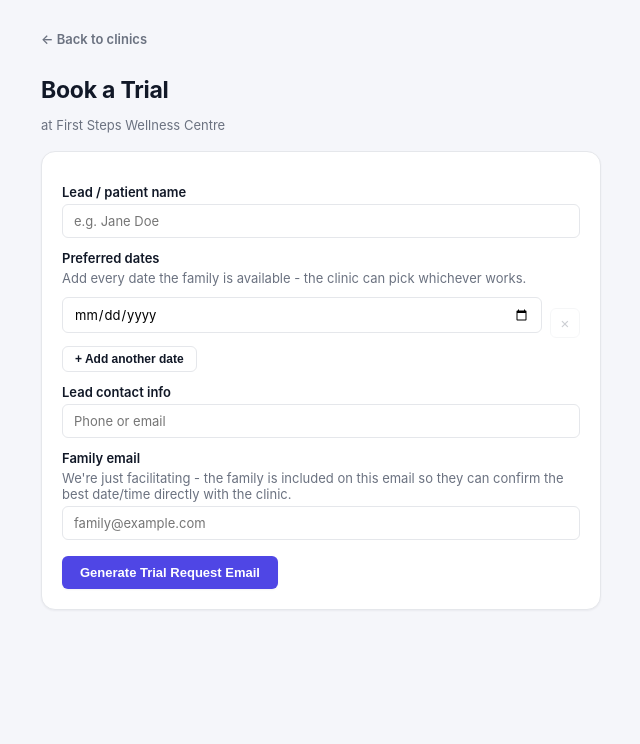
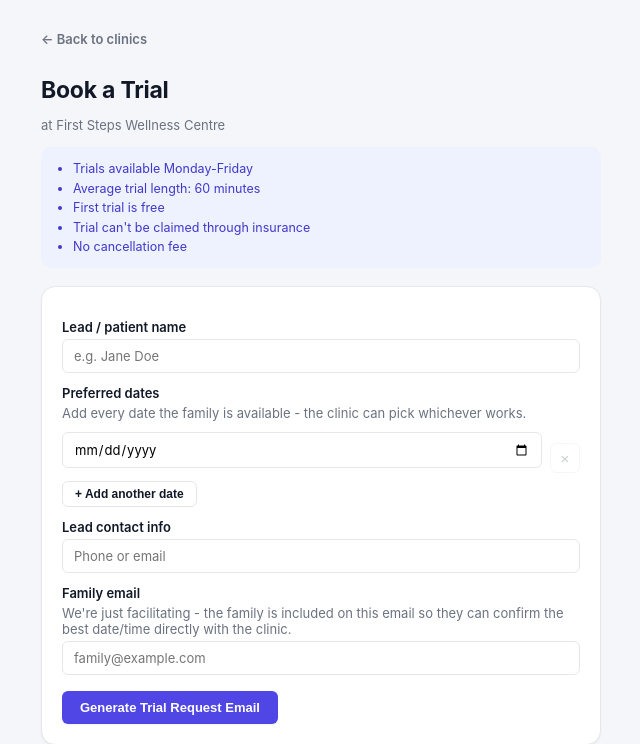
Before and after one commit to parmveers-122/trexo, a Flask app: page /clinic/first-steps-wellness-regina/book-trial in a window 1280 px wide. Shown: the part 51-795 px from the top of the page, without its empty margins (123-763 px from the left). Before the commit the page ends 661 px from the top, so only its background shows below. Run offline with Flask 3, Linux system fonts and the light colour scheme.

Commit message:
Add First Steps trial details and email; relabel badge to "First Trial Free"
Co-Authored-By: Claude Sonnet 5.5 <noreply@anthropic.com>

```diff
--- a/static/style.css
+++ b/static/style.css
@@ -112,6 +112,15 @@ h2 { font-size: 15px; font-weight: 700; margin-top: 0; margin-bottom: 8px; }
   border-radius: 999px;
 }
 .clinic-address { font-size: 13px; color: var(--text); }
+.trial-details { margin: 0; padding-left: 18px; font-size: 12.5px; color: var(--subtle); line-height: 1.55; }
+.trial-details-panel {
+  max-width: 560px;
+  margin-top: 14px;
+  padding: 12px 14px 12px 32px;
+  background: var(--primary-tint);
+  border-radius: var(--radius-md);
+  color: var(--primary-dark);
+}
 .clinic-distance {
   display: inline-block;
   width: fit-content;
--- a/templates/book_trial.html
+++ b/templates/book_trial.html
@@ -6,6 +6,11 @@
 
 <h1>Book a Trial</h1>
 <p class="subtle">at {{ clinic.name }}</p>
+{% if clinic.trial_details %}
+  <ul class="trial-details trial-details-panel">
+    {% for detail in clinic.trial_details %}<li>{{ detail }}</li>{% endfor %}
+  </ul>
+{% endif %}
 
 <form method="post" class="trial-form">
   <label>Lead / patient name</label>
--- a/trial_store.py
+++ b/trial_store.py
@@ -108,7 +108,15 @@ CLINICS = [
         "lat": 50.4664628,
         "lon": -104.6169265,
         "device_size": "Medium/XL",
-        "free_trial": False,
+        "free_trial": True,
+        "default_email": "sandim@fswcregina.ca",
+        "trial_details": [
+            "Trials available Monday-Friday",
+            "Average trial length: 60 minutes",
+            "First trial is free",
+            "Trial can't be claimed through insurance",
+            "No cancellation fee",
+        ],
     },
     {
         "id": "canadian-centre-development-calgary",
@@ -177,7 +185,13 @@ def get_clinic_contact(clinic_id):
         "SELECT * FROM clinic_contacts WHERE clinic_id = ?", (clinic_id,)
     ).fetchone()
     conn.close()
-    return dict(row) if row else {}
+    contact = dict(row) if row else {}
+    # Fall back to the email hardcoded on the clinic (survives Vercel's wiped
+    # /tmp db); an email saved through the UI still takes priority.
+    clinic = get_clinic_by_id(clinic_id)
+    if clinic and clinic.get("default_email") and not contact.get("email"):
+        contact["email"] = clinic["default_email"]
+    return contact
 
 
 def save_clinic_contact(clinic_id, email, phone, updated_at):
```
Also changed, not shown: templates/clinics.html (+6 -1 lines).
